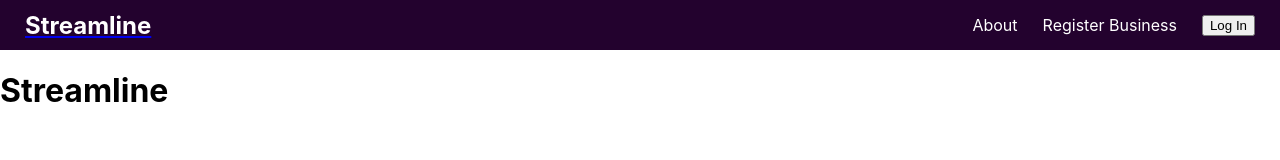
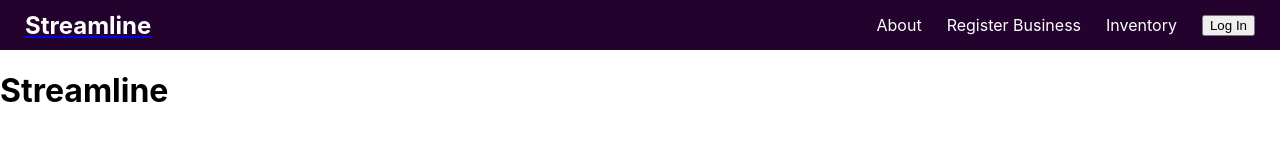
Before and after one commit to jimventory/Frontend, a React (Create React App) app: page / in a window 1280 px wide. Shown: the top 160 px of the page. Built offline with nearby package versions, Linux system fonts and the light colour scheme.

Commit message:
Updated app and navbar to include additions

```diff
--- a/src/App.tsx
+++ b/src/App.tsx
@@ -4,6 +4,7 @@ import Navbar from './components/Navbar';
 import About from './pages/About';
 import BusinessRegistration from './pages/BusinessRegistration';
 import Landing from './pages/Landing';
+import Inventory from './pages/Inventory';
 
 function App() {
   return (
@@ -14,6 +15,7 @@ function App() {
                     <Route path="/" Component={Landing} />
                     <Route path="/register" Component={BusinessRegistration} />
                     <Route path="/about" Component={About} />
+                    <Route path="/inventory" Component={Inventory} />
                 </Routes>
         </div>
     </div>
--- a/src/components/Navbar.tsx
+++ b/src/components/Navbar.tsx
@@ -9,6 +9,7 @@ export default function Navbar() {
             <ul>
                 <li><Link to="/about">About</Link></li>
                 <li><Link to="/register">Register Business</Link></li>
+                <li><Link to="/inventory">Inventory</Link></li>
                 <UserInformation/>
             </ul>
         </nav>
```
